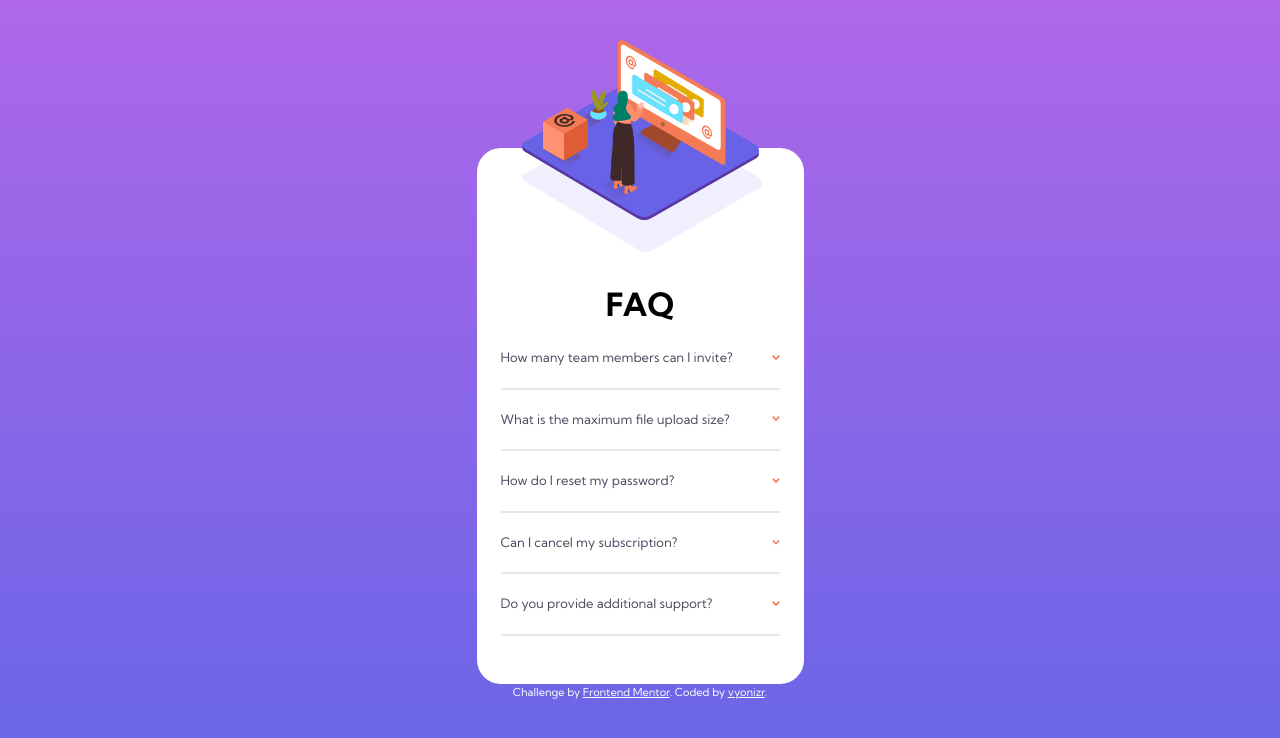
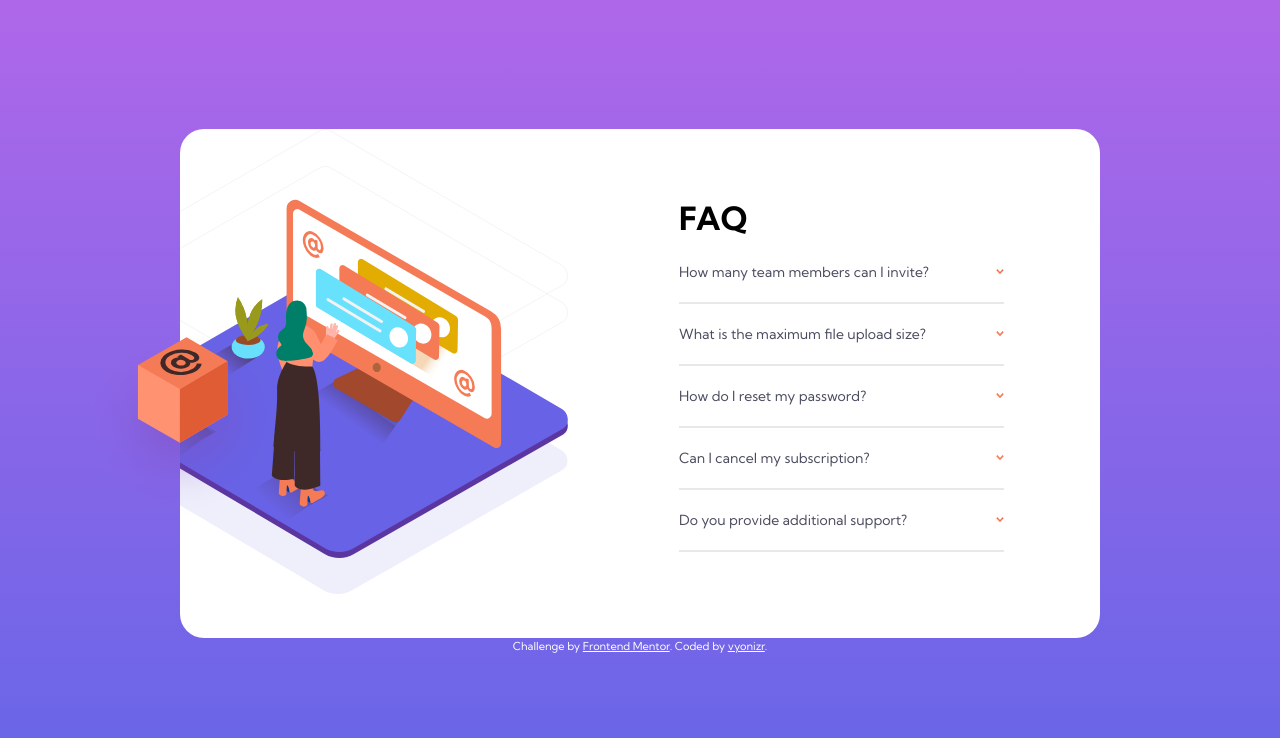
Before and after one commit to vyonizr/fm-faq-accordion-card, a website: page index.html in a window 1280 px wide. Drawn offline with Linux system fonts and the light colour scheme.

Commit message:
create desktop layout

```diff
--- a/index.html
+++ b/index.html
@@ -31,19 +31,38 @@
     </style>
   </head>
   <body class="flex h-fit min-h-screen flex-col items-center font-kumbh">
-    <main class="relative mt-[148px] w-[327px] rounded-3xl bg-white">
+    <main
+      class="relative mt-[148px] flex w-[327px] flex-col rounded-3xl bg-white lg:min-h-[509px] lg:w-[920px] lg:flex-row lg:justify-end lg:mt-[129px]"
+    >
+      <section class="relative lg:basis-[475px] lg:overflow-y-hidden">
         <img
-        class="absolute -top-[108px] left-[45px] right-[45px] z-20 m-0"
+          class="absolute -top-[108px] left-[45px] right-[45px] z-20 m-0 lg:hidden"
           src="images/illustration-woman-online-mobile.svg"
           alt="woman online illustration"
         />
         <img
-        class="absolute left-[45px] right-[45px] z-10 m-0"
+          class="absolute left-[45px] right-[45px] z-10 m-0 lg:hidden"
           src="images/bg-pattern-mobile.svg"
           alt="woman online illustration shadow"
         />
-      <section class="px-6 pb-12 pt-[132px]">
-        <h1 class="text-center text-[2rem] font-bold">FAQ</h1>
+        <img
+          class="absolute -left-[84px] bottom-[80px] top-[70px] z-20 m-0 hidden lg:block"
+          src="images/illustration-woman-online-desktop.svg"
+          alt="woman online illustration"
+        />
+        <img
+          class="absolute -left-[87px] -top-[0px] z-10 m-0 hidden lg:block"
+          src="images/bg-pattern-desktop.svg"
+          alt="woman online illustration shadow"
+        />
+      </section>
+      <img
+        class="absolute -left-[93px] top-[206px] z-30 m-0 hidden lg:block"
+        src="images/illustration-box-desktop.svg"
+        alt="box illustration"
+      />
+      <section class="px-6 pb-12 pt-[132px] lg:w-[350px] lg:pt-[65px] lg:pr-24 lg:flex-grow">
+        <h1 class="text-center text-[2rem] font-bold lg:text-left">FAQ</h1>
         <details class="question-accordion">
           <summary
             class="grid cursor-pointer grid-cols-[1fr_8px] items-center py-5 hover:lg:text-[#F47B56]"
--- a/tailwind.css
+++ b/tailwind.css
@@ -23,7 +23,7 @@ body {
 }
 
 summary {
-  @apply list-none text-[0.813rem] text-[#4B4C5F];
+  @apply list-none text-[0.813rem] text-[#4B4C5F] lg:text-sm;
 }
 
 details > p {
```
Also changed, not shown: style.css. Lines whose indentation alone changed are shown as unchanged.
